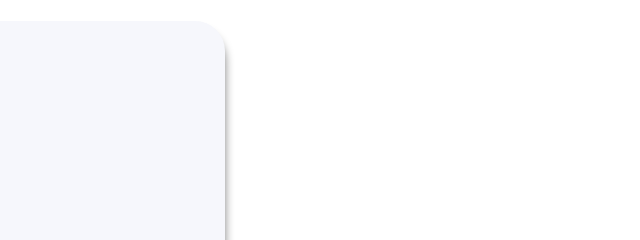
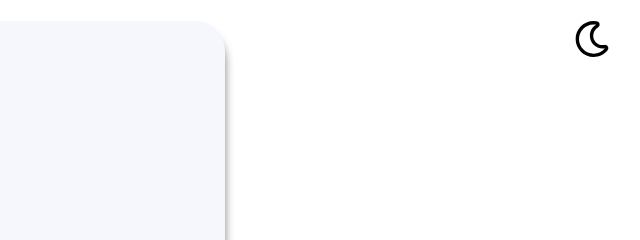
Before and after one commit to leraseagull/calculator, a plain HTML site: page index.html in a window 1280 px wide. Shown: the top 240 px of the page, 619-1259 px from the left. Drawn offline with Linux system fonts and the light colour scheme; the site is published under a folder, as on GitHub Pages, so addresses that start at the root find nothing.

Commit message:
Change path in icons

```diff
--- a/styles/dark.css
+++ b/styles/dark.css
@@ -13,6 +13,6 @@ button {
 
 
 #theme-btn {
-    background: url("/image/sun-regular.svg") no-repeat transparent;
+    background: url("../image/sun-regular.svg") no-repeat transparent;
 
 }
--- a/styles/light.css
+++ b/styles/light.css
@@ -17,5 +17,5 @@ button.operator {
 }
 
 #theme-btn {
-    background: url("/image/moon-regular.svg") no-repeat transparent;
+    background: url("../image/moon-regular.svg") no-repeat transparent;
 }
```
